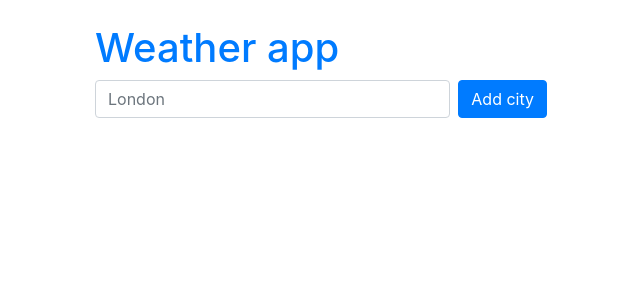
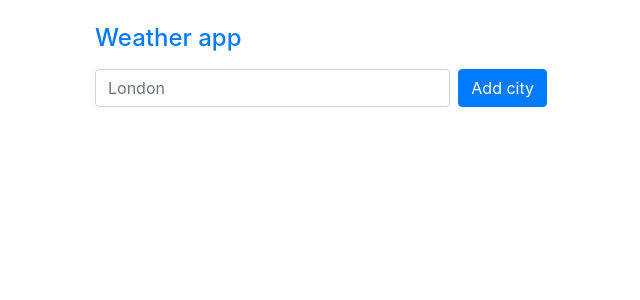
Before and after one commit to tomek-ch/weather-app-vue, a Vue app: page / in a window 1280 px wide. Shown: the top 300 px of the page, without its empty margins (319-959 px from the left). Built offline with nearby package versions, Linux system fonts and the light colour scheme.

Commit message:
Style home link

```diff
--- a/src/components/Header.vue
+++ b/src/components/Header.vue
@@ -1,5 +1,11 @@
 <template>
   <header>
-    <router-link to="/"><h1>Weather app</h1></router-link>
+    <router-link to="/"><h1 class="mb-3">Weather app</h1></router-link>
   </header>
 </template>
+
+<style scoped>
+h1 {
+  font-size: 1.5em;
+}
+</style>
```
